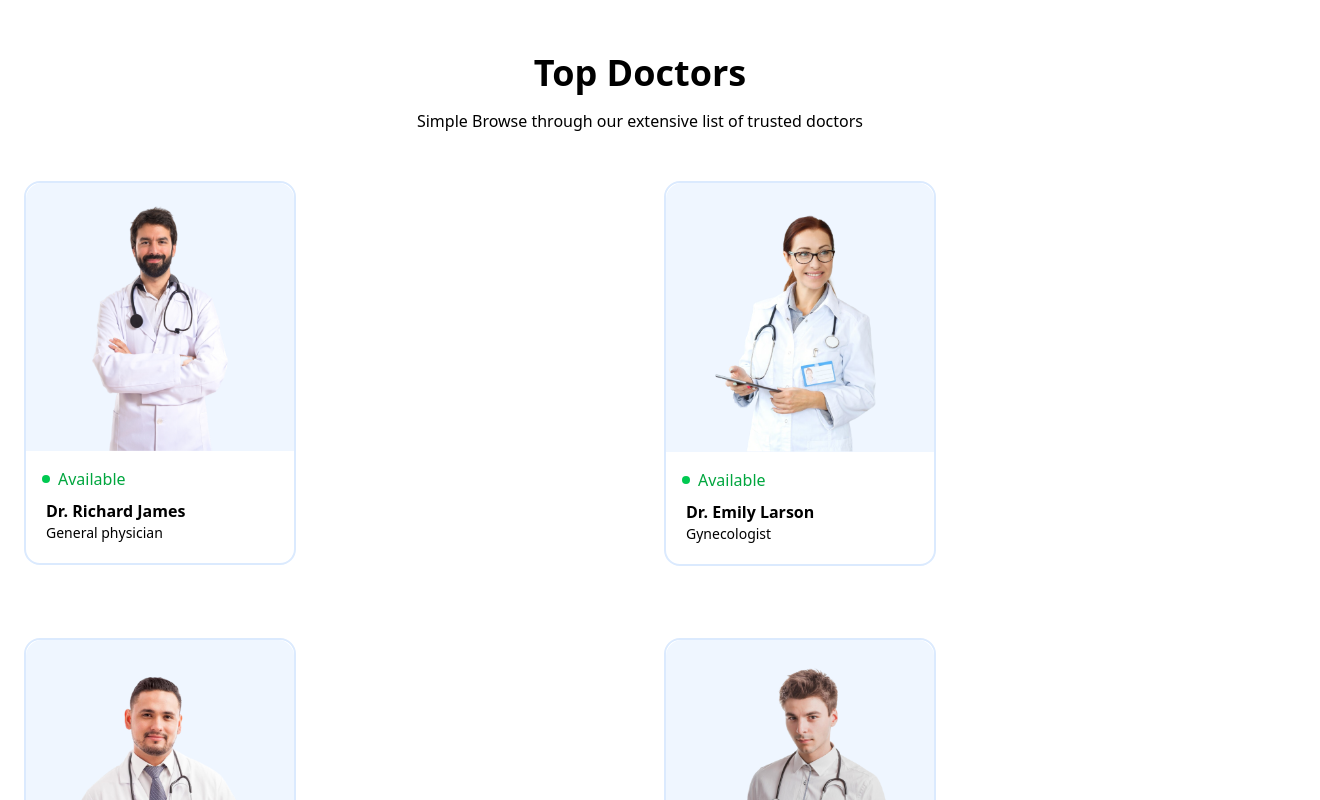
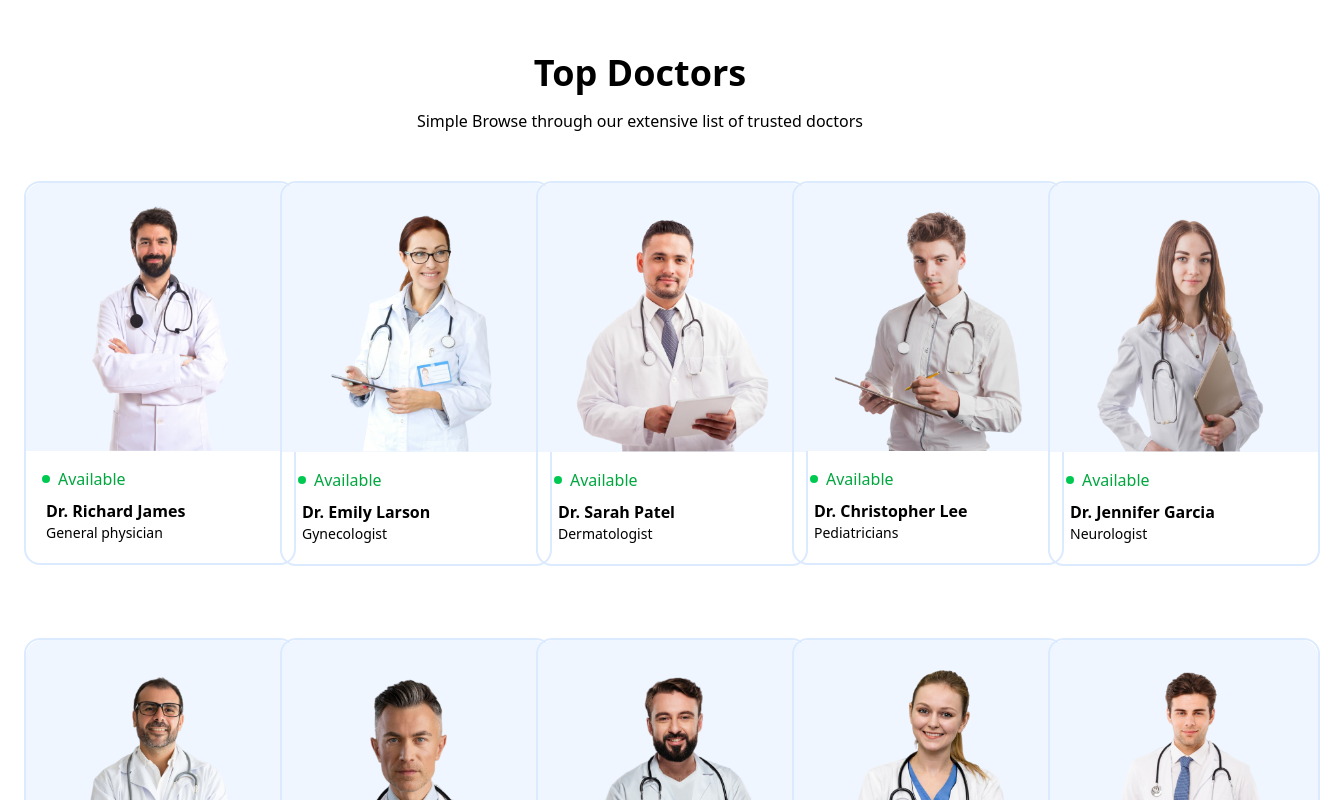
Before and after one commit to Mani-sh27/Prescripto, a React (Vite) app: page / in a window 1280 px wide. Shown: the part 920-1720 px from the top of the page, 1320 px wide, since content can reach past the window. Built offline with nearby package versions, Linux system fonts and the light colour scheme.

Commit message:
auto commit

```diff
--- a/src/components/TopDoctors.jsx
+++ b/src/components/TopDoctors.jsx
@@ -6,7 +6,7 @@ const TopDoctors = () => {
     <div>
       <h1 className='text-4xl mt-20  text-center font-semibold'>Top Doctors</h1>
       <p className='text-center mt-4'>Simple Browse through our extensive list of trusted doctors</p>
-      <div className='grid w-full grid-cols-auto  md:gridgrid-cols-5 sm:grid grid-cols-2'>
+      <div className='grid w-full grid-cols-auto  md:grid-cols-5 sm:grid grid-cols-2'>
         {
           doctors.slice(0, 10).map((item, index) => (
             <div className='p-6 '>
```
